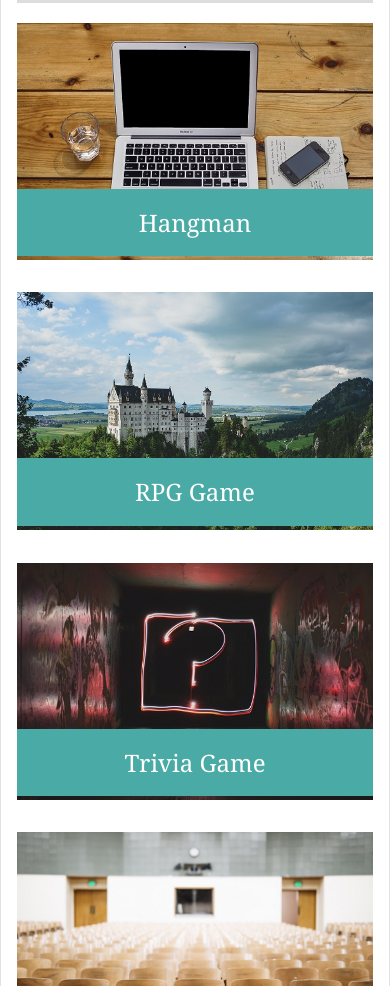
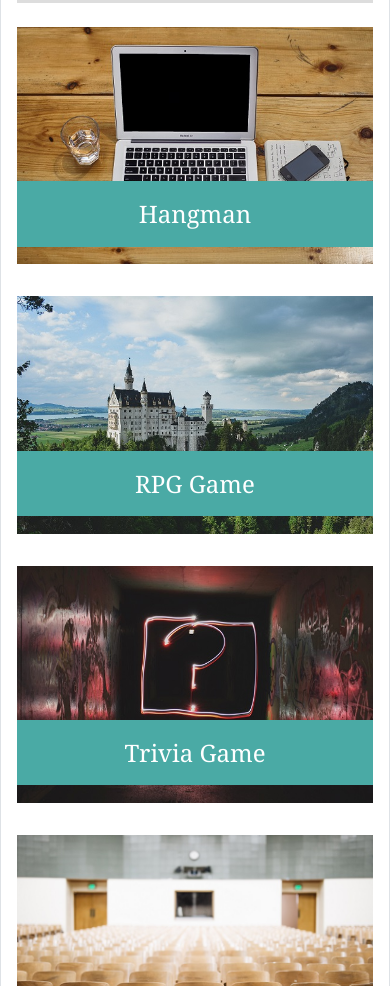
Before and after one commit to Treudey/Bootstrap-Portfolio, a plain HTML site: page portfolio.html in a window 390 px wide. Shown: the part 111-1097 px from the top of the page. Drawn offline with nearby package versions, Linux system fonts and the light colour scheme.

Commit message:
made some minor tweaks to the portfolio page to make it as responsive as I can

```diff
--- a/assets/css/style.css
+++ b/assets/css/style.css
@@ -71,16 +71,16 @@ p { line-height: 2; }
 
 .portfolio-box:hover {
     outline: 6px solid #4aaaa5;
-    outline-offset: -4px;
+    outline-offset: -3px;
 }
 
 .text-box {
     text-align: center;
     position: absolute;
-    top: 70%;
+    top: 65%;
     font-size: 1.5rem;
-    line-height: 4.2rem;
-    height: 4.2rem;
+    line-height: 4.1rem;
+    height: 4.1rem;
 }
 
 .form-control,
--- a/portfolio.html
+++ b/portfolio.html
@@ -42,44 +42,40 @@
     </div>
   </div>
   <div class="row">
-    <div class="text-center col-12 col-lg-5 mt-1 mt-md-3 mt-lg-4 mr-5 mb-2 mb-md-5">
+    <div class="text-center col-12 col-md-6 col-lg-5 mt-2 mt-md-3 mt-lg-4 mb-3 mb-lg-5 mx-auto mr-lg-4 mr-xl-5 ml-lg-0">
       <a class="portfolio-box" href="https://" target="_blank" rel="noopener noreferrer">
         <img class="portfolio-image" src="./assets/images/laptop.jpg" alt="laptop">
         <div class="text-box">Hangman</div>
       </a>
     </div>
-    <div class="text-center col-12 col-lg-5 mt-4 mr-5 mb-2 mb-md-5">
+    <div class="text-center col-12 col-md-6 col-lg-5 mt-3 mt-lg-4 mb-3 mb-lg-5 mx-auto mx-lg-0">
       <a class="portfolio-box" href="https://" target="_blank" rel="noopener noreferrer">
         <img class="portfolio-image" src="./assets/images/castle.jpg" alt="castle">
         <div class="text-box">RPG Game</div>
       </a>
     </div>
-    <div class="col-0 col-lg-2 col-xl-4"></div>
   </div>
   <div class="row">
-    <div class="text-center col-12 col-lg-5 mt-4 mr-5 mb-2 mb-md-5">
+    <div class="text-center col-12 col-md-6 col-lg-5 mt-3 mt-lg-4 mb-3 mb-lg-5 mx-auto mr-lg-4 mr-xl-5 ml-lg-0">
       <a class="portfolio-box" href="https://" target="_blank" rel="noopener noreferrer">
         <img class="portfolio-image" src="./assets/images/question.jpg" alt="question mark">
         <div class="text-box">Trivia Game</div>
       </a>
     </div>
-    <div class="text-center col-12 col-lg-5 mt-4 mr-5 mb-2 mb-md-5">
+    <div class="text-center col-12 col-md-6 col-lg-5 mt-3 mt-lg-4 mb-3 mb-lg-5 mx-auto mx-lg-0">
       <a class="portfolio-box" href="https://" target="_blank" rel="noopener noreferrer">
         <img class="portfolio-image" src="./assets/images/lecture-hall.jpg" alt="lecture hall">
         <div class="text-box">Rutgers Info Widget</div>
       </a>
     </div>
-    <div class="col-0 col-lg-2 col-xl-4"></div>
   </div>
   <div class="row">
-    <div class="text-center col-12 col-lg-5 mt-4 mr-5 mb-3 mb-md-5">
+    <div class="text-center col-12 col-md-6 col-lg-5 mt-3 mt-lg-4 mb-4 mb-md-5">
       <a class="portfolio-box" href="https://" target="_blank" rel="noopener noreferrer">
         <img class="portfolio-image" src="./assets/images/rock-paper-scissors.jpg" alt="two hands playing rock, paper, scissors">
         <div class="text-box">Rock Paper Scissors</div>
       </a>
     </div>
-    <div class="col-0 col-lg-2 col-xl-4"></div>
-    <div class="col-0 col-lg-2 col-xl-4"></div>
   </div>
 </div>
 
```
Also changed, not shown: index.html (+1 -1 lines).
